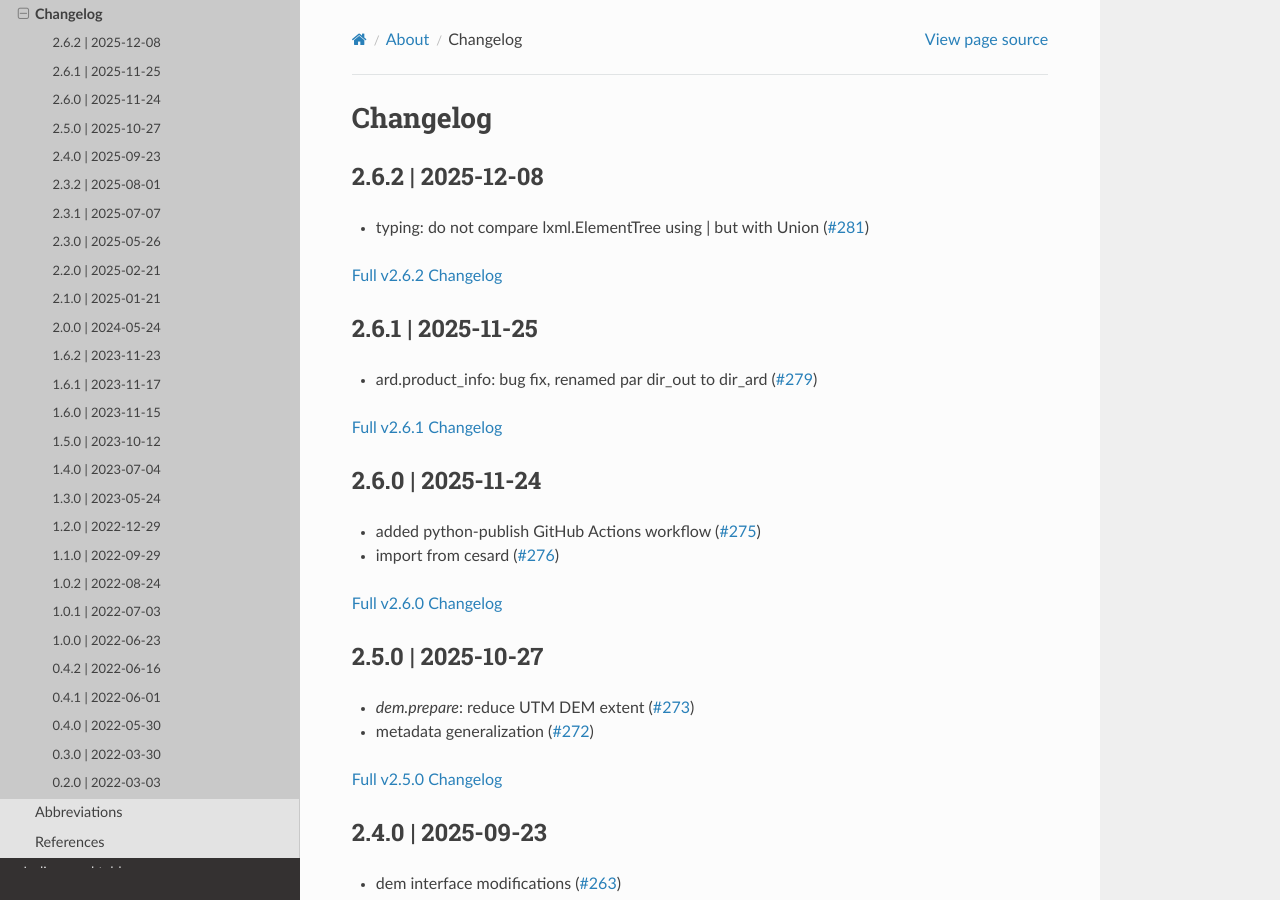
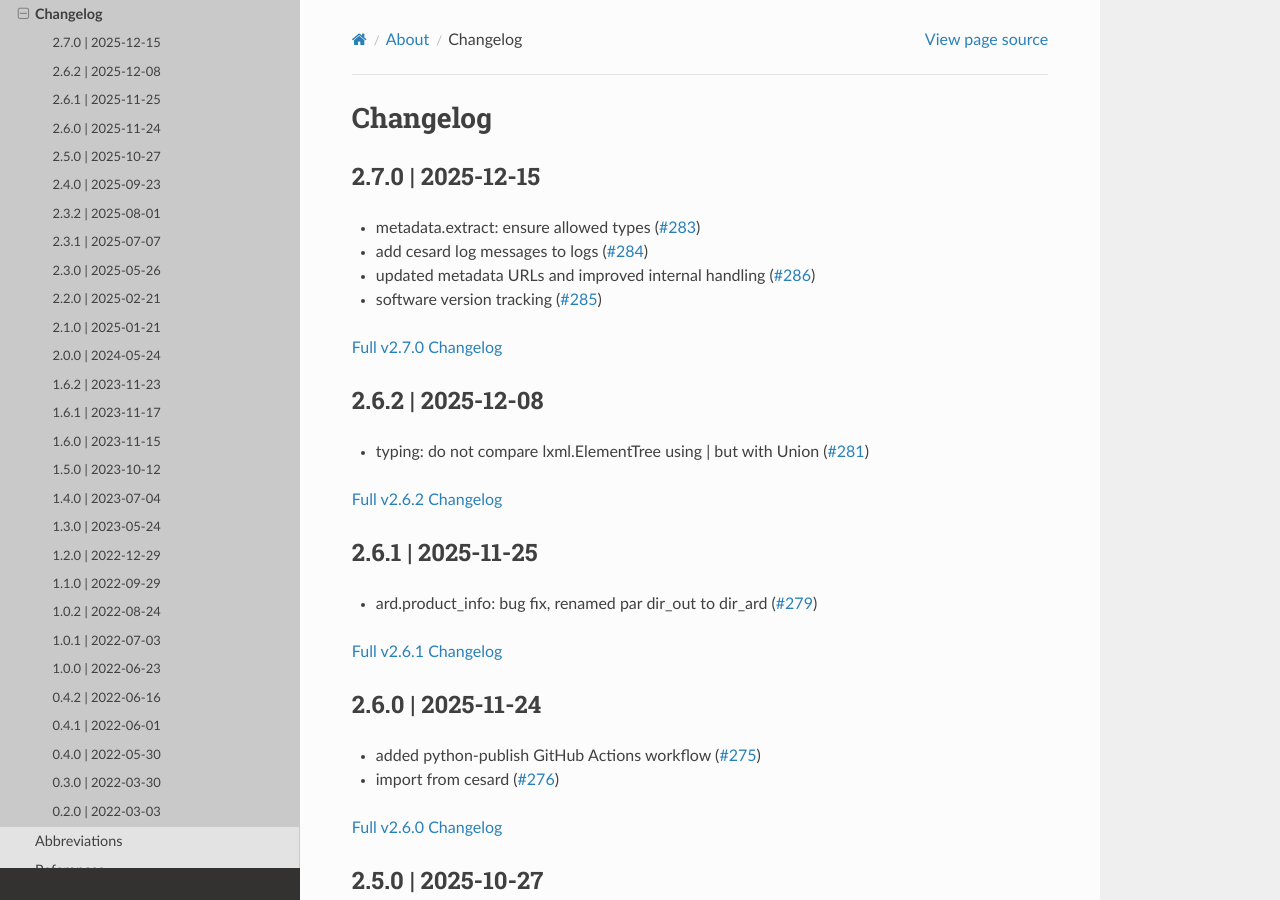
Before and after one commit to SAR-ARD/s1ard, a Sphinx documentation site: the page built from docs/source/about/changelog.rst, in a window 1280 px wide and 900 px high. Built offline with Sphinx 7.4.7 and the Read the Docs theme 3.1.0, drawn with Linux system fonts in a browser that asks for light colours.

Commit message:
version 2.7.0 changelog

```diff
--- a/docs/source/about/changelog.rst
+++ b/docs/source/about/changelog.rst
@@ -1,5 +1,16 @@
 Changelog
 =========
+
+2.7.0 | 2025-12-15
+------------------
+
+* metadata.extract: ensure allowed types (`#283 <https://github.com/SAR-ARD/s1ard/pull/283>`_)
+* add cesard log messages to logs (`#284 <https://github.com/SAR-ARD/s1ard/pull/284>`_)
+* updated metadata URLs and improved internal handling (`#286 <https://github.com/SAR-ARD/s1ard/pull/286>`_)
+* software version tracking (`#285 <https://github.com/SAR-ARD/s1ard/pull/285>`_)
+
+
+`Full v2.7.0 Changelog <https://github.com/SAR-ARD/s1ard/compare/v2.6.2...v2.7.0>`_
 
 2.6.2 | 2025-12-08
 ------------------
```
